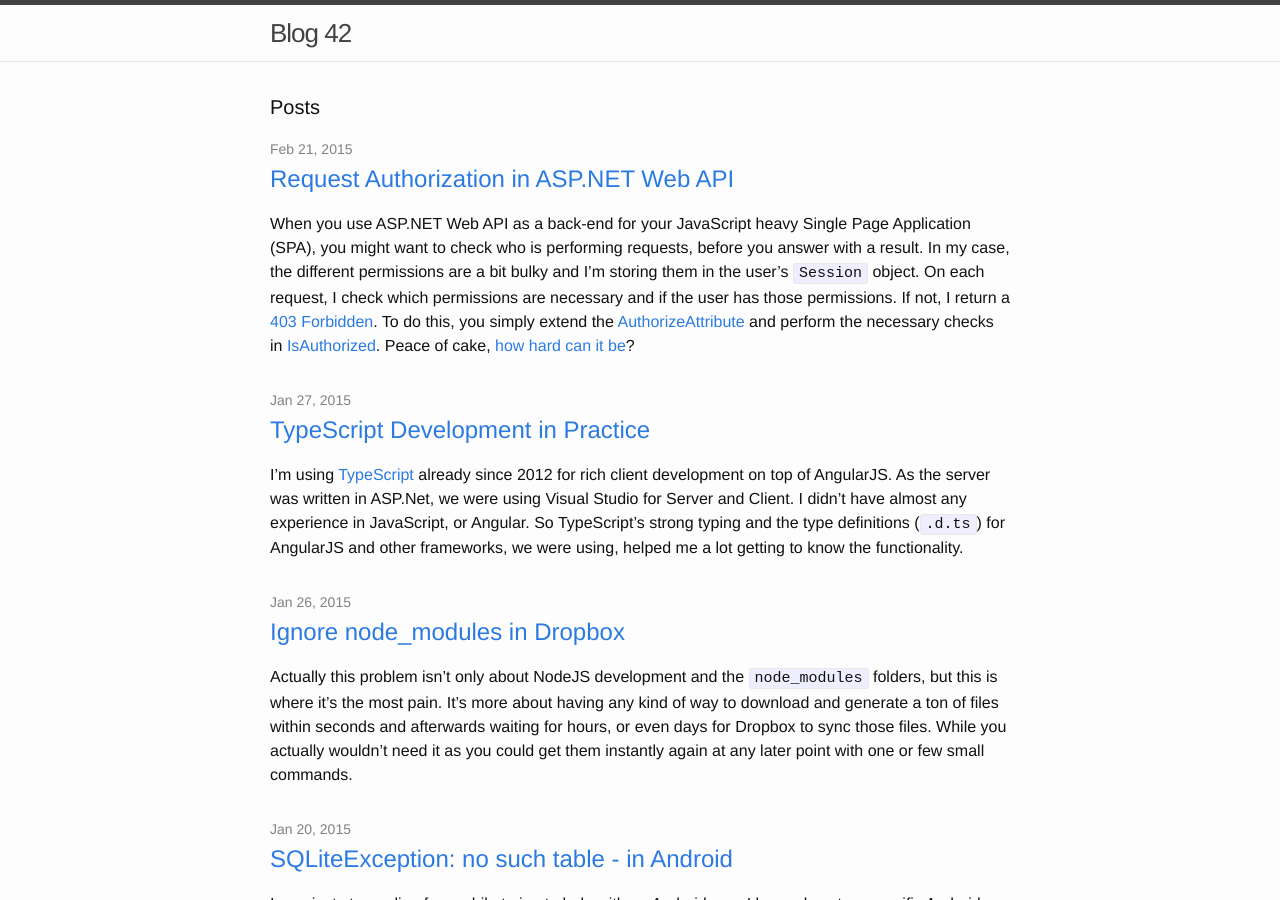
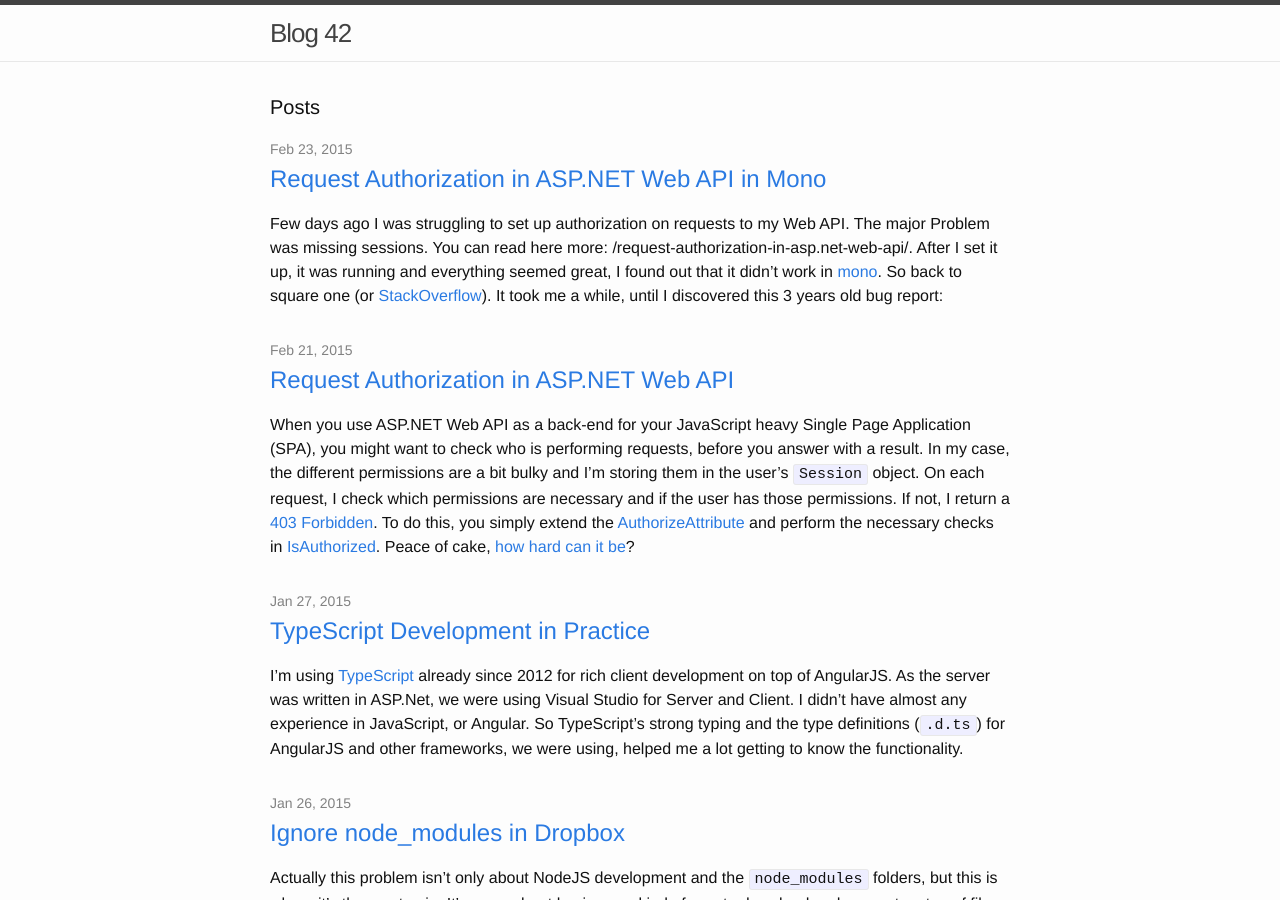
Before and after one commit to pgrm/pgrm.github.io, a Jekyll site: the page built from index.html, in a window 1280 px wide and 900 px high. Built offline with Jekyll 4.4.1, drawn with Linux system fonts in a browser that asks for light colours; some of the changed lines change nothing that is shown; some of the changed text lies outside the part shown.

Commit message:
Sessions in WebAPI in mono are a pain

```diff
--- a/_config.yml
+++ b/_config.yml
@@ -2,7 +2,7 @@
 title: Blog 42
 email: peter.grman@gmail.com
 description: > # this means to ignore newlines until "baseurl:"
-  A blog about solutions to challenges, I encounter during my studies & work
+  A blog about solutions to challenges, I encounter during my studies & work.
 baseurl: "" # the subpath of your site, e.g. /blog/
 url: "http://peter.grman.at" # the base hostname & protocol for your site
 twitter_username: grmanp
--- a/_posts/2015/2015-02-21-request-authorization-in-asp.net-web-api.markdown
+++ b/_posts/2015/2015-02-21-request-authorization-in-asp.net-web-api.markdown
@@ -85,3 +85,5 @@ public class PermissionsAttribute : AuthorizeAttribute
     }
 }
 {% endhighlight %}
+
+However, turns out, this solution doesn't work in mono. There is a new post about that particular problem: {% post_url /2015/2015-02-23-request-authorization-in-asp.net-web-api-in-mono %}
--- /dev/null
+++ b/_posts/2015/2015-02-23-request-authorization-in-asp.net-web-api-in-mono.markdown
@@ -0,0 +1,42 @@
+---
+title: "Request Authorization in ASP.NET Web API in Mono"
+tags:
+  - Asp.Net
+  - WebAPI
+  - Permissions
+  - Mono
+---
+
+Few days ago I was struggling to set up authorization on requests to my Web API. The major Problem was missing sessions. You can read here more: {% post_url /2015/2015-02-21-request-authorization-in-asp.net-web-api %}. After I set it up, it was running and everything seemed great, I found out that it didn't work in [mono](http://www.mono-project.com/). So back to square one (or [StackOverflow](http://stackoverflow.com/questions/28667957/access-session-in-asp-net-web-api-in-mono)). It took me a while, until I discovered this 3 years old bug report:
+
+> [SessionStateBehaviour in HttpContext is ignored](https://bugzilla.xamarin.com/show_bug.cgi?id=3012)
+
+The fact that it was 3 years old, had only 1 comment (additionally to the reporter) and the last update has been 2 years ago didn't give me too much hope, it would be fixed. In fact, I felt confirmed that this was the problem in mono and I'd need to find a workaround myself.
+
+First of all, let's consider, do I need a `Session` object? What am I using it for?
+
+1. it caches the list of permissions
+2. it does this automatically per user
+3. it should be cleaned up automatically
+
+Ok, so is there any other way to solve those 3 points?
+
+### @1. it caches the list of permissions
+
+Although this post is from 2010, it gave a nice overview of possible solutions for caching: [Four Methods Of Simple Caching In .NET](http://www.jondavis.net/techblog/post/2010/08/30/Four-Methods-Of-Simple-Caching-In-NET.aspx). And I didn't like it. Seems like there isn't really something simple out there which will work for sure. I didn't want to try the .Net default implementations, because I didn't know if they'd work in mono. But even on that post, the last option was **Build One Yourself**. And that one I'll be able to fix, as well as make sure that it runs in mono. So I did. It is basically a class with a static `ConcurrentDictionary`, but what to put inside?
+
+### @2 it caches the list of permissions automatically per user (==per session)
+
+So, how else can I identify users except on their session? Turns out, a user can actually have multiple sessions, but his permissions will be always the same, so why not just identify him by their **unique** ID or name. I went for **name** as it is easily accessed and stored in `HttpContext.Current.User.Identity.Name`.
+
+Plugging this together with **1.** we know, that our `ConcurrentDictionary` is going to have the user's **name** as the **key** (`string`) and the list of permissions as a value (doesn't have to be a list, can be also a set, or any other data-structure you prefer). But is this going to be enough? What about memory leaks, how will I empty the cache?
+
+### @3 it should be cleaned automatically
+
+Please, pay close attention to the **should**. A bug report suggests that this isn't the case anyway for the normal `Session` objects: [Memory leak in asp.net with sessions enabled](https://bugzilla.xamarin.com/show_bug.cgi?id=381). And do I really need it? The maximum number of space allocated would be the number of different users in my database multiplied with the space required by all available permissions. But, turns out this really isn't too much for me. It is less than 10MB and in a normal scenario will be probably around 1MB. And because I have a dictionary, I know I won't be able to store a user multiple times. So probably I even save memory compared to the old solution.
+
+### Summary
+
+I have one class which has a `static ConcurrentDictionary<string, ...>` (the value is up to you, how you want to store your permissions or other data). The dictionary store one object (or list of objects) per user. Here you need to make sure, that you don't have too many users, otherwise you should implement a way to get rid of old unused entries.
+
+This dictionary is a cache and before I try to read from it, I first check if it contains an entry for the current user. If not, I have to first retrieve it from the database and fill up the cache.
```
